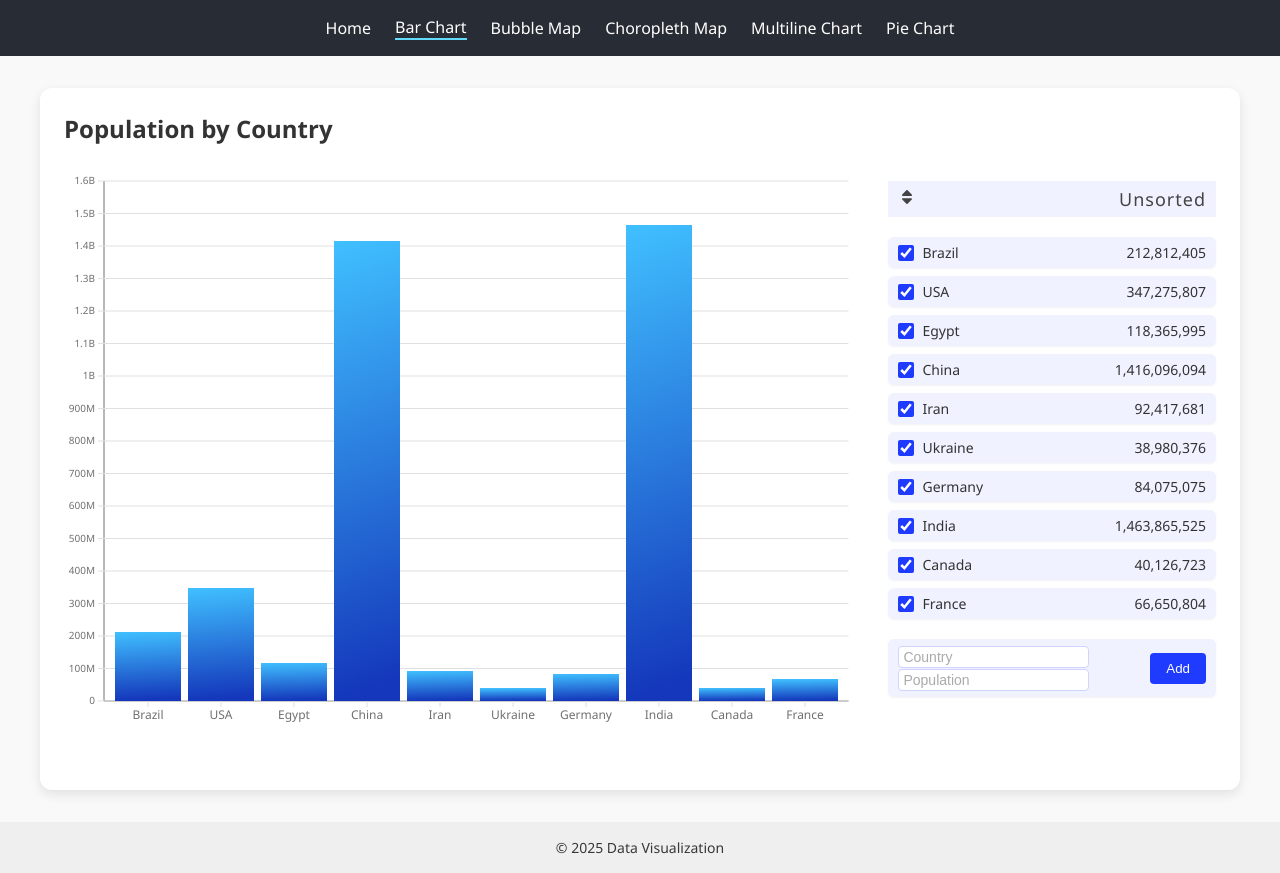
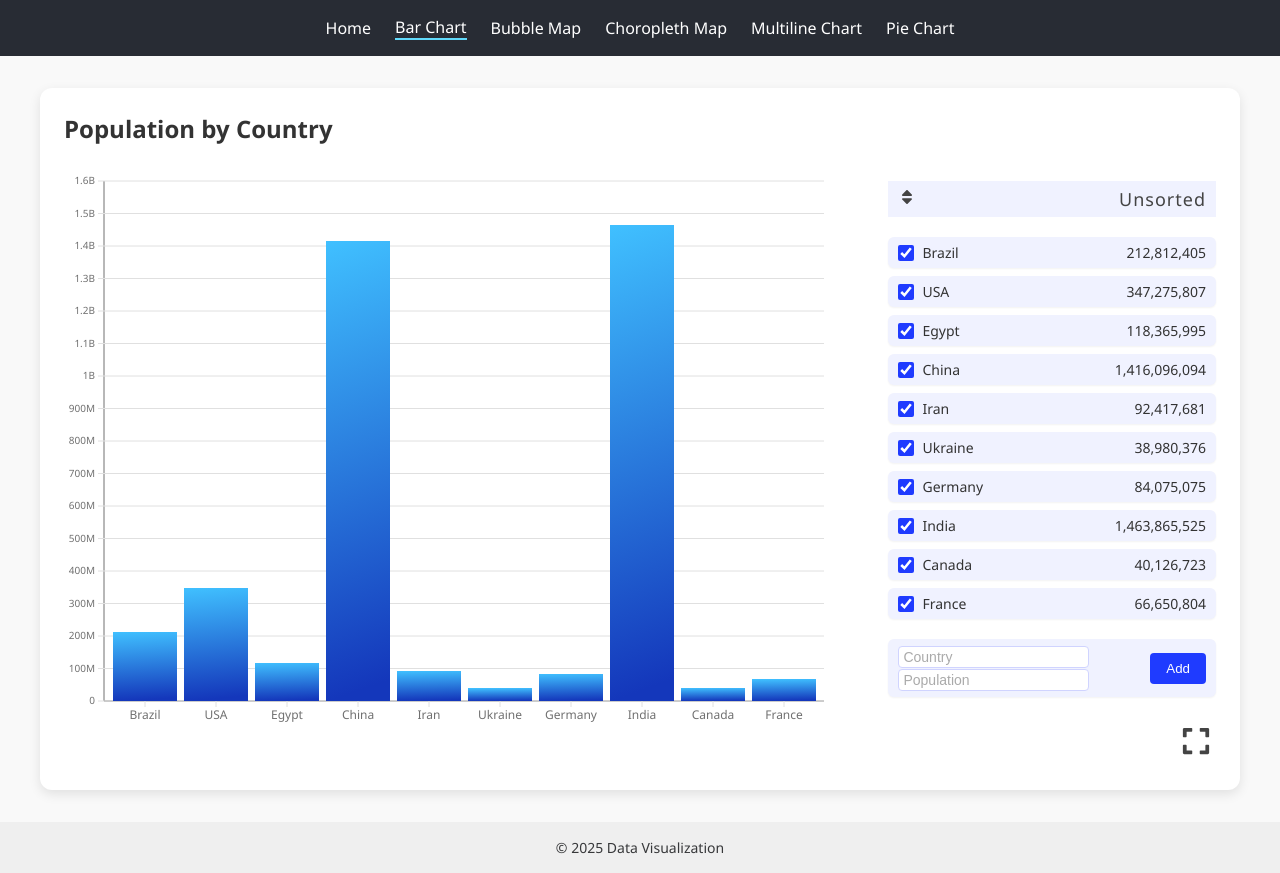
Before and after one commit to Gevorious/d3-charts, a React (Vite) app: page /bar-chart in a window 1280 px wide. Built offline with nearby package versions, Linux system fonts and the light colour scheme.

Commit message:
Add FullscreenBox component for enhanced viewing experience across chart pages. Integrate into BarChartPage, BubbleMapPage, ChoroplethMapPage, LineChartPage, and PieChartPage for improved user interaction and layout flexibility.

```diff
--- /dev/null
+++ b/src/components/FullscreenBox/index.tsx
@@ -0,0 +1,60 @@
+import { useState, useRef, useEffect, ReactNode } from 'react';
+import { FaExpand, FaCompress } from 'react-icons/fa';
+import './styles.scss';
+
+type FullscreenBoxProps = {
+  children: ReactNode;
+  fullScreenScale?: number;
+};
+
+const FullscreenBox = ({
+  children,
+  fullScreenScale = 1,
+}: FullscreenBoxProps) => {
+  const containerRef = useRef(null);
+  const [isFullscreen, setIsFullscreen] = useState(false);
+
+  const toggleFullscreen = () => {
+    const el = containerRef.current as HTMLElement | null;
+    if (!isFullscreen) {
+      el?.requestFullscreen?.();
+    } else {
+      document.exitFullscreen?.();
+    }
+  };
+
+  useEffect(() => {
+    const handleFullscreenChange = () => {
+      setIsFullscreen(!!document.fullscreenElement);
+    };
+
+    document.addEventListener('fullscreenchange', handleFullscreenChange);
+
+    return () => {
+      document.removeEventListener('fullscreenchange', handleFullscreenChange);
+    };
+  }, []);
+
+  return (
+    <div
+      ref={containerRef}
+      className={`fullscreen-box ${isFullscreen ? 'active' : ''}`}
+    >
+      <div
+        className="content"
+        style={{ transform: `scale(${isFullscreen ? fullScreenScale : 1})` }}
+      >
+        {children}
+      </div>
+      <span
+        onClick={toggleFullscreen}
+        role="button"
+        className="fullscreen-icon"
+      >
+        {isFullscreen ? <FaCompress size={30} /> : <FaExpand size={30} />}
+      </span>
+    </div>
+  );
+};
+
+export default FullscreenBox;
--- /dev/null
+++ b/src/components/FullscreenBox/styles.scss
@@ -0,0 +1,22 @@
+.fullscreen-box {
+  position: relative;
+
+  &:fullscreen {
+    display: flex;
+    flex-direction: column;
+    justify-content: center;
+    align-items: center;
+    background-color: white;
+    .content {
+      transform-origin: center;
+      transition: transform 0.2s ease;
+    }
+  }
+
+  .fullscreen-icon {
+    position: absolute;
+    bottom: 5px;
+    right: 5px;
+    cursor: pointer;
+  }
+}
--- a/src/pages/BarChartPage/index.tsx
+++ b/src/pages/BarChartPage/index.tsx
@@ -1,9 +1,9 @@
 import { useEffect, useState } from 'react';
 import { BarChart } from '../../components/Charts';
 import { CountryFilter } from '../../components/Charts/BarChart';
+import FullscreenBox from '../../components/FullscreenBox';
 import Card from '../../components/Card';
 import type { CountryData } from '../../components/Charts/BarChart/types';
-import { useResizeObserver } from '../../hooks/useResizeObserver';
 import { ascending, descending, json } from 'd3';
 import { SortIcon } from '../../components/SortIcon';
 import './styles.scss';
@@ -20,7 +20,6 @@ const sortByLabel = {
 
 const BarChartPage = () => {
   const [data, setData] = useState<CountryData[]>([]);
-  const [containerRef, dimensions] = useResizeObserver<HTMLDivElement>();
   const [sortingType, setSortingType] = useState<'asc' | 'desc' | null>(null);
   const [selected, setSelected] = useState<string[]>([]);
 
@@ -40,15 +39,10 @@ const BarChartPage = () => {
   return (
     <div className="container">
       <Card title="Population by Country">
+        <FullscreenBox fullScreenScale={1.2}>
           <div className="bar-chart">
-          <div ref={containerRef} style={{ width: '100%', height: 'auto' }}>
-            {dimensions && (
-              <BarChart
-                width={dimensions.width}
-                data={sortedData}
-                selected={selected}
-              />
-            )}
+            <div style={{ width: '100%', height: 'auto' }}>
+              <BarChart data={sortedData} selected={selected} />
             </div>
             <div className="chart-info">
               <div className="sort">
@@ -56,11 +50,15 @@ const BarChartPage = () => {
                   <SortIcon
                     direction={sortingType}
                     onClick={() =>
-                    setSortingType((prev) => (prev === 'asc' ? 'desc' : 'asc'))
+                      setSortingType((prev) =>
+                        prev === 'asc' ? 'desc' : 'asc',
+                      )
                     }
                   />
                 </span>
-              <span>{sortingType ? sortByLabel[sortingType] : 'Unsorted'}</span>
+                <span>
+                  {sortingType ? sortByLabel[sortingType] : 'Unsorted'}
+                </span>
               </div>
               <CountryFilter
                 onChange={(selectedCountries) => {
@@ -75,6 +73,7 @@ const BarChartPage = () => {
               />
             </div>
           </div>
+        </FullscreenBox>
       </Card>
     </div>
   );
--- a/src/pages/BubbleMapPage/index.tsx
+++ b/src/pages/BubbleMapPage/index.tsx
@@ -1,13 +1,13 @@
 import WorldMap from '../../components/WorldMap';
 import GDPScatterPlot from './_partials/GDPScatterPlot';
 import Card from '../../components/Card';
+import FullscreenBox from '../../components/FullscreenBox';
 import { geoNaturalEarth1 } from 'd3';
 import worldAtlas from 'world-atlas/countries-110m.json';
 import type { Topology } from 'topojson-specification';
 import { feature } from 'topojson-client';
 import { WorldGeoData } from '../../components/WorldMap/types';
 import { bubbleMapConfig } from './config';
-import { useResizeObserver } from '../../hooks/useResizeObserver';
 import './styles.scss';
 
 const { width, height, margins } = bubbleMapConfig;
@@ -15,23 +15,22 @@ const { width, height, margins } = bubbleMapConfig;
 const innerHeight = height - (margins?.bottom || 0);
 
 const BubbleMapPage = () => {
-  const [containerRef, dimensions] = useResizeObserver<HTMLDivElement>();
-
   const topology = worldAtlas as unknown as Topology;
   const countries = feature(
     topology,
     topology.objects.countries,
   ) as WorldGeoData['countries'];
-  const projection =
-    dimensions &&
-    geoNaturalEarth1().fitSize([dimensions.width, innerHeight], countries);
+  const projection = geoNaturalEarth1().fitSize(
+    [width, innerHeight],
+    countries,
+  );
 
   return (
     <div className="container-large">
       <Card title="GDP per Capita(1975 - 2024)">
-        <div ref={containerRef} className="bubble-map-page">
-          {dimensions && (
-            <svg width={dimensions.width} height={height}>
+        <FullscreenBox fullScreenScale={1.2}>
+          <div className="bubble-map-page">
+            <svg width={width} height={height}>
               <WorldMap
                 projection={projection!}
                 topology={topology}
@@ -40,12 +39,12 @@ const BubbleMapPage = () => {
               <GDPScatterPlot
                 projection={projection!}
                 countries={countries}
-                width={dimensions.width}
+                width={width}
                 height={height}
               />
             </svg>
-          )}
-        </div>
+          </div>
+        </FullscreenBox>
       </Card>
     </div>
   );
--- a/src/pages/ChoroplethMapPage/index.tsx
+++ b/src/pages/ChoroplethMapPage/index.tsx
@@ -2,13 +2,13 @@ import worldAtlas from 'world-atlas/countries-110m.json';
 import Card from '../../components/Card';
 import YearSlider from '../../components/YearSlider';
 import WorldMap from '../../components/WorldMap';
+import FullscreenBox from '../../components/FullscreenBox';
 import type { Topology } from 'topojson-specification';
 import { feature } from 'topojson-client';
 import { WorldGeoData } from '../../components/WorldMap/types';
 import { csv, DSVRowArray, geoNaturalEarth1 } from 'd3';
 import { useEffect, useState } from 'react';
 import { choroplethConfig } from './config';
-import { useResizeObserver } from '../../hooks/useResizeObserver';
 import { customFormat } from './helpers';
 import './styles.scss';
 
@@ -19,16 +19,16 @@ const innerHeight = height - (margins?.bottom || 0);
 const ChoroplethMapPage = () => {
   const [data, setData] = useState<DSVRowArray<string>>();
   const [year, setYear] = useState<number>(yearRange[1]);
-  const [containerRef, dimensions] = useResizeObserver<HTMLDivElement>();
 
   const topology = worldAtlas as unknown as Topology;
   const countries = feature(
     topology,
     topology.objects.countries,
   ) as WorldGeoData['countries'];
-  const projection =
-    dimensions &&
-    geoNaturalEarth1().fitSize([dimensions.width, innerHeight], countries);
+  const projection = geoNaturalEarth1().fitSize(
+    [width, innerHeight],
+    countries,
+  );
 
   useEffect(() => {
     csv('/charts/data/world_countries_gdp.csv').then((data) => {
@@ -39,9 +39,9 @@ const ChoroplethMapPage = () => {
   return (
     <div className="container-large">
       <Card title="GDP of Countries(1980 - 2030)">
-        <div ref={containerRef} className="choropleth-map-page">
-          {dimensions && (
-            <svg width={dimensions.width} height={height}>
+        <FullscreenBox fullScreenScale={1.2}>
+          <div className="choropleth-map-page">
+            <svg width={width} height={height}>
               <WorldMap
                 projection={projection!}
                 topology={topology}
@@ -56,13 +56,13 @@ const ChoroplethMapPage = () => {
               <YearSlider
                 onChange={setYear}
                 height={height - 20}
-                width={dimensions.width}
+                width={width}
                 yearRange={yearRange}
                 year={year || yearRange[1]}
               />
             </svg>
-          )}
-        </div>
+          </div>
+        </FullscreenBox>
       </Card>
     </div>
   );
--- /dev/null
+++ b/src/pages/LineChartPage/config.ts
@@ -0,0 +1,3 @@
+export const config = {
+  width: 1100,
+};
--- a/src/pages/LineChartPage/index.tsx
+++ b/src/pages/LineChartPage/index.tsx
@@ -1,10 +1,13 @@
 import { useEffect, useState } from 'react';
 import { webSocketHandler } from './websocket';
+import Card from '../../components/Card';
+import FullscreenBox from '../../components/FullscreenBox';
 import { CryptoType, PricesByAsset, SocketData } from './types';
-import { useResizeObserver } from '../../hooks/useResizeObserver';
 import { MultiLineChart } from '../../components/Charts';
-import Card from '../../components/Card';
+import { config } from './config';
 import './styles.scss';
+
+const { width } = config;
 
 const CRYPTO_URL =
   'wss://stream.binance.com:9443/stream?streams=btcusdt@trade/ethusdt@trade/xrpusdt@trade/bnbusdt@trade/solusdt@trade';
@@ -17,8 +20,6 @@ const LineChartPage = () => {
     ['BNB/USDT']: [],
     ['SOL/USDT']: [],
   });
-
-  const [containerRef, dimensions] = useResizeObserver<HTMLDivElement>();
 
   useEffect(() => {
     const socket = webSocketHandler(CRYPTO_URL, (data: SocketData) => {
@@ -47,11 +48,11 @@ const LineChartPage = () => {
   return (
     <div className="container">
       <Card title="Real Time Crypto Currency Rates">
-        <div ref={containerRef} style={{ width: '100%', height: 'auto' }}>
-          {dimensions && (
-            <MultiLineChart data={prices} width={dimensions.width} />
-          )}
-        </div>
+        <FullscreenBox fullScreenScale={1.2}>
+          <div style={{ width: '100%', height: 'auto' }}>
+            <MultiLineChart data={prices} width={width} />
+          </div>
+        </FullscreenBox>
       </Card>
     </div>
   );
--- a/src/pages/PieChartPage/index.tsx
+++ b/src/pages/PieChartPage/index.tsx
@@ -1,7 +1,8 @@
+import FullscreenBox from '../../components/FullscreenBox';
+import Card from '../../components/Card';
 import { json } from 'd3';
 import { useEffect, useState } from 'react';
 import { InternetUsersData } from './types';
-import Card from '../../components/Card';
 import { PieChart } from '../../components/Charts';
 
 const PieChartPage = () => {
@@ -16,9 +17,15 @@ const PieChartPage = () => {
   return (
     <div className="container">
       <Card title="Internat Users Share By Region">
-        {data.length ? (
-          <PieChart data={data} keyField="region" valueField="internet_users" />
-        ) : null}
+        <FullscreenBox fullScreenScale={1.2}>
+          {data.length ? (
+            <PieChart
+              data={data}
+              keyField="region"
+              valueField="internet_users"
+            />
+          ) : null}
+        </FullscreenBox>
       </Card>
     </div>
   );
```
Also changed, not shown: src/components/Charts/PieChart/README.md (deleted). Lines whose indentation alone changed are shown as unchanged.
